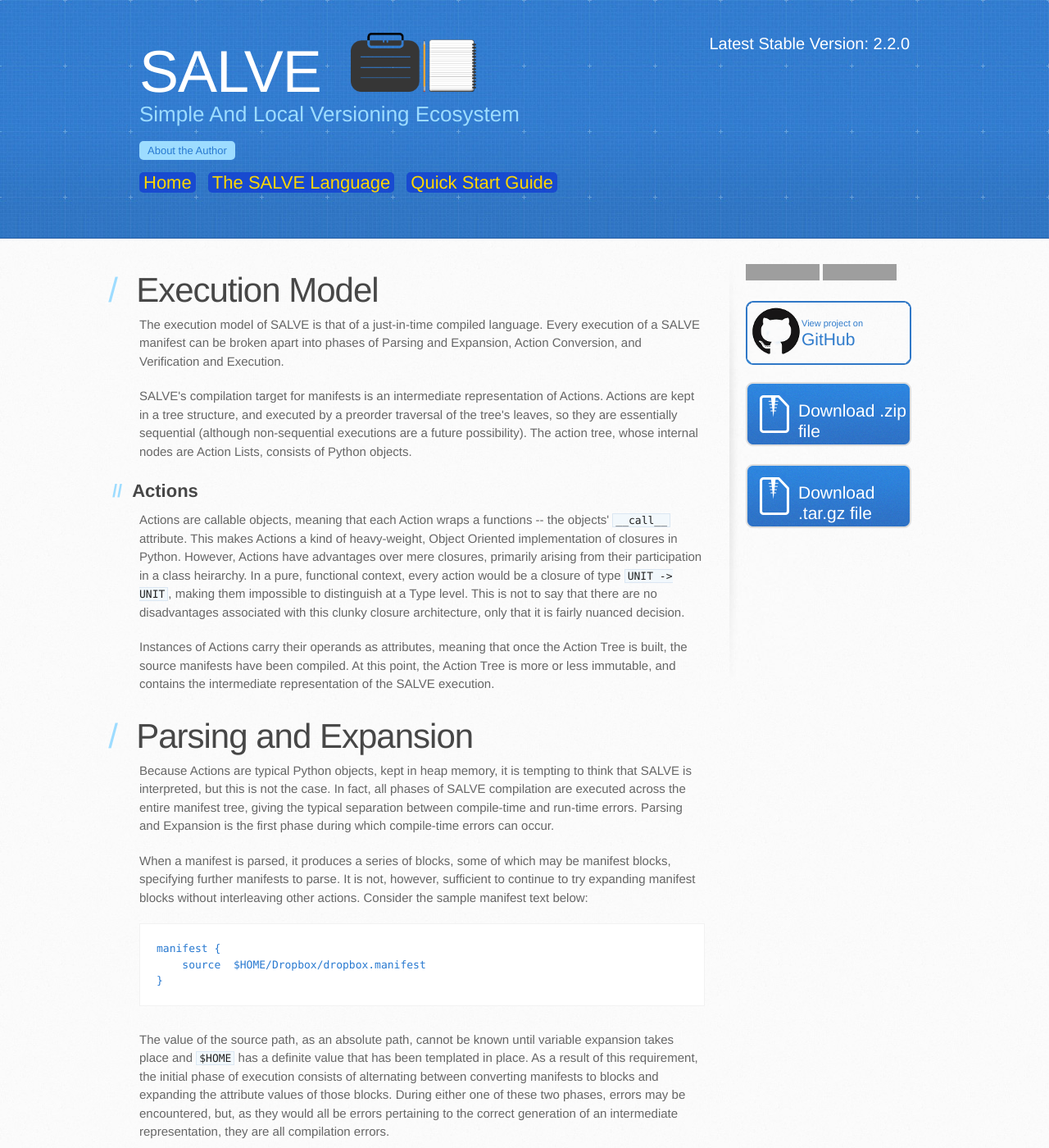
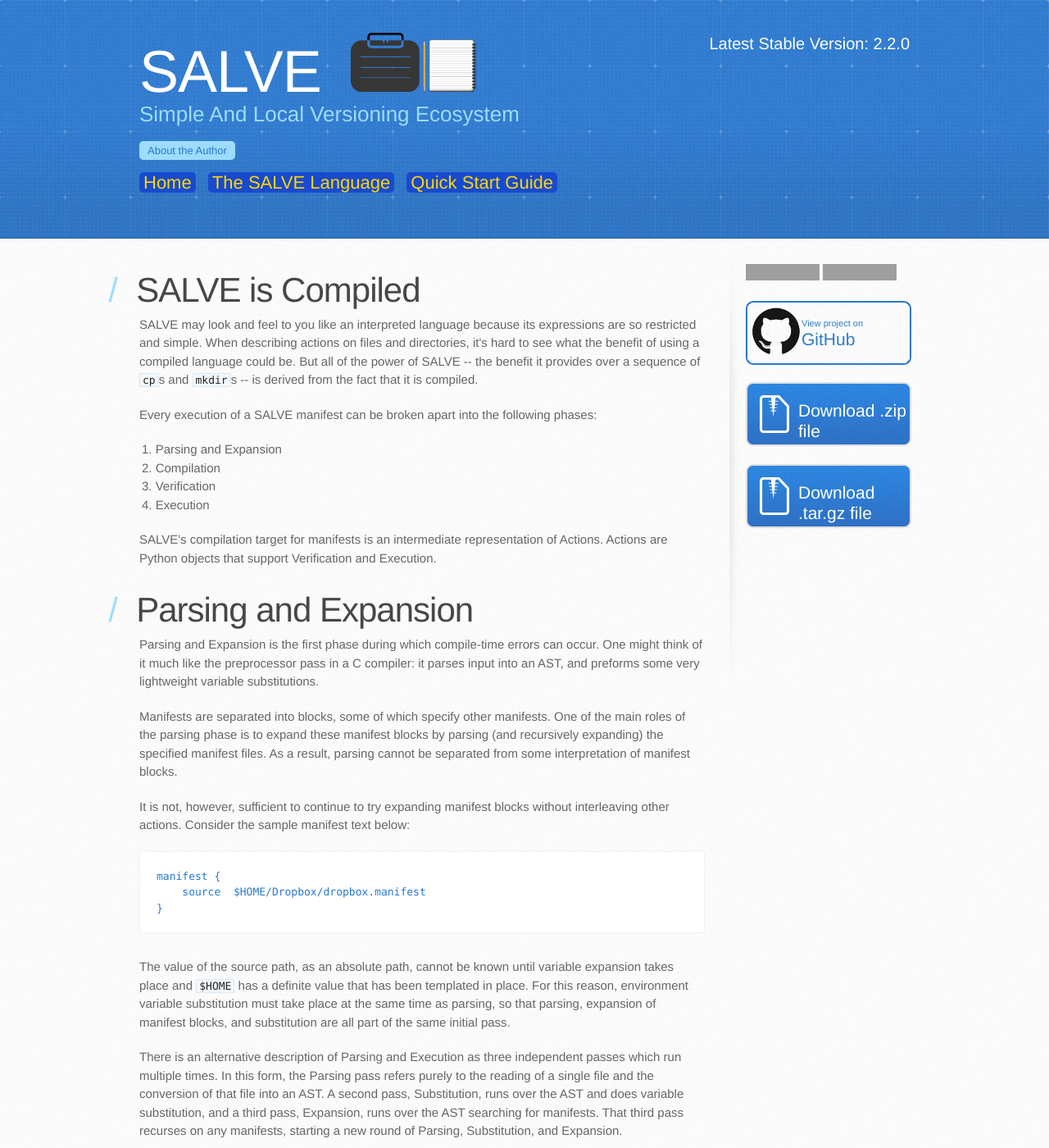
Before and after one commit to sirosen/salve.sirosen.net, a Jekyll site: the page built from execution.html, in a window 1280 px wide and 1400 px high. Shown: the whole window at 82% size. Built offline with Jekyll 4.4.1, drawn with Linux system fonts in a browser that asks for light colours; some web fonts are replaced; some of the changed text lies outside the part shown; grey boxes are pictures that could not be loaded.

Commit message:
Complete rewrite of execution page

```diff
--- a/execution.html
+++ b/execution.html
@@ -3,34 +3,31 @@ layout: default
 ---
 
 <h1>
-    <a name="execution-model" class="anchor" href="#execution-model">
+    <a name="salve-is-compiled" class="anchor" href="#salve-is-compiled">
         <span class="octicon octicon-link"></span>
     </a>
-    Execution Model
+    SALVE is Compiled
 </h1>
 
-<p>The execution model of SALVE is that of a just-in-time compiled language.
-Every execution of a SALVE manifest can be broken apart into phases of Parsing and Expansion, Action Conversion, and Verification and Execution.</p>
+<p>SALVE may look and feel to you like an interpreted language because its
+expressions are so restricted and simple.
+When describing actions on files and directories, it's hard to see what the
+benefit of using a compiled language could be.
+But all of the power of SALVE -- the benefit it provides over a sequence of
+<code>cp</code>s and <code>mkdir</code>s -- is derived from the fact that it is
+compiled.</p>
+
+<p>Every execution of a SALVE manifest can be broken apart into the following
+phases:</p>
+<ol>
+<li>Parsing and Expansion</li>
+<li>Compilation</li>
+<li>Verification</li>
+<li>Execution</li>
+</ol>
 
 <p>SALVE's compilation target for manifests is an intermediate representation of Actions.
-Actions are kept in a tree structure, and executed by a preorder traversal of the tree's leaves, so they are essentially sequential (although non-sequential executions are a future possibility).
-The action tree, whose internal nodes are Action Lists, consists of Python objects.</p>
-
-<h2>
-    <a name="actions" class="anchor" href="#actions">
-        <span class="octicon octicon-link"></span>
-    </a>
-    Actions
-</h2>
-
-<p>Actions are callable objects, meaning that each Action wraps a functions -- the objects' <code>__call__</code> attribute.
-This makes Actions a kind of heavy-weight, Object Oriented implementation of closures in Python.
-However, Actions have advantages over mere closures, primarily arising from their participation in a class heirarchy.
-In a pure, functional context, every action would be a closure of type <code>UNIT -&gt; UNIT</code>, making them impossible to distinguish at a Type level.
-This is not to say that there are no disadvantages associated with this clunky closure architecture, only that it is fairly nuanced decision.</p>
-
-<p>Instances of Actions carry their operands as attributes, meaning that once the Action Tree is built, the source manifests have been compiled.
-At this point, the Action Tree is more or less immutable, and contains the intermediate representation of the SALVE execution.</p>
+Actions are Python objects that support Verification and Execution.</p>
 
 <h1>
     <a name="parsing-and-expansion" class="anchor" href="#parsing-and-expansion">
@@ -39,12 +36,18 @@ At this point, the Action Tree is more or less immutable, and contains the inter
     Parsing and Expansion
 </h1>
 
-<p>Because Actions are typical Python objects, kept in heap memory, it is tempting to think that SALVE is interpreted, but this is not the case.
-In fact, all phases of SALVE compilation are executed across the entire manifest tree, giving the typical separation between compile-time and run-time errors.
-Parsing and Expansion is the first phase during which compile-time errors can occur.</p>
+<p>Parsing and Expansion is the first phase during which compile-time errors can occur.
+One might think of it much like the preprocessor pass in a C compiler: it
+parses input into an AST, and preforms some very lightweight variable
+substitutions.</p>
 
-<p>When a manifest is parsed, it produces a series of blocks, some of which may be manifest blocks, specifying further manifests to parse.
-It is not, however, sufficient to continue to try expanding manifest blocks without interleaving other actions.
+<p>Manifests are separated into blocks, some of which specify other manifests.
+One of the main roles of the parsing phase is to expand these manifest blocks
+by parsing (and recursively expanding) the specified manifest files.
+As a result, parsing cannot be separated from some interpretation of manifest
+blocks.</p>
+
+<p>It is not, however, sufficient to continue to try expanding manifest blocks without interleaving other actions.
 Consider the sample manifest text below:</p>
 
 <pre><code>manifest {
@@ -52,15 +55,31 @@ Consider the sample manifest text below:</p>
 }</code></pre>
 
 <p>The value of the source path, as an absolute path, cannot be known until variable expansion takes place and <code>$HOME</code> has a definite value that has been templated in place.
-As a result of this requirement, the initial phase of execution consists of alternating between converting manifests to blocks and expanding the attribute values of those blocks.
-During either one of these two phases, errors may be encountered, but, as they would all be errors pertaining to the correct generation of an intermediate representation, they are all compilation errors.</p>
+For this reason, environment variable substitution must take place at the same
+time as parsing, so that parsing, expansion of manifest blocks, and
+substitution are all part of the same initial pass.</p>
+
+<p>There is an alternative description of Parsing and Execution as three
+independent passes which run multiple times.
+In this form, the Parsing pass refers purely to the reading of a single file
+and the conversion of that file into an AST.
+A second pass, Substitution, runs over the AST and does variable substitution,
+and a third pass, Expansion, runs over the AST searching for manifests.
+That third pass recurses on any manifests, starting a new round of Parsing,
+Substitution, and Expansion.</p>
 
 <h1>
     <a name="action-conversion" class="anchor" href="#action-conversion">
         <span class="octicon octicon-link"></span>
     </a>
-    Action Conversion
+    Compilation
 </h1>
+
+<p>Compilation is a pass over the AST in which some basic correctness checks
+are run, and the AST is converted into a sequence of Actions.
+The exact actions taken during compilation vary depending on the type of block
+being handled, but minimally we verify that every block has a valid set of
+attributes and validate the results Parsing and Expansion.</p>
 
 <h1>
     <a name="verification-and-execution" class="anchor"
@@ -69,3 +88,24 @@ During either one of these two phases, errors may be encountered, but, as they w
     </a>
     Verification and Execution
 </h1>
+
+<p>Although the design of SALVE centers around Verification and Execution as
+separate passes, the current versions do them concurrently as a simplification
+to make the implementation more feasible.
+As one of the major goals of the project in this state, we want to separate
+Verification and Execution into two distinct passes over the sequence of
+Actions.</p>
+
+<p>Verification is the most complete part of SALVE error checking. This is the
+phase in which the compiler confirms that execution of an Action will be
+successful.
+The goal of verification is to ensure, before any actions are performed on
+your system, that every action will be successful.
+However, this is a difficult problem, and for now we are satisfied to verify
+each action before attempting to perform it.</p>
+
+<p>Execution is the final, and arguably simplest, phase.
+At this point, we are confident that actions can be performed without errors
+-- a requirement of SALVE is that there are no changes in state that interfere
+with that assumption.
+All that's left to do it make the requested changes on the filesystem.</p>
```
